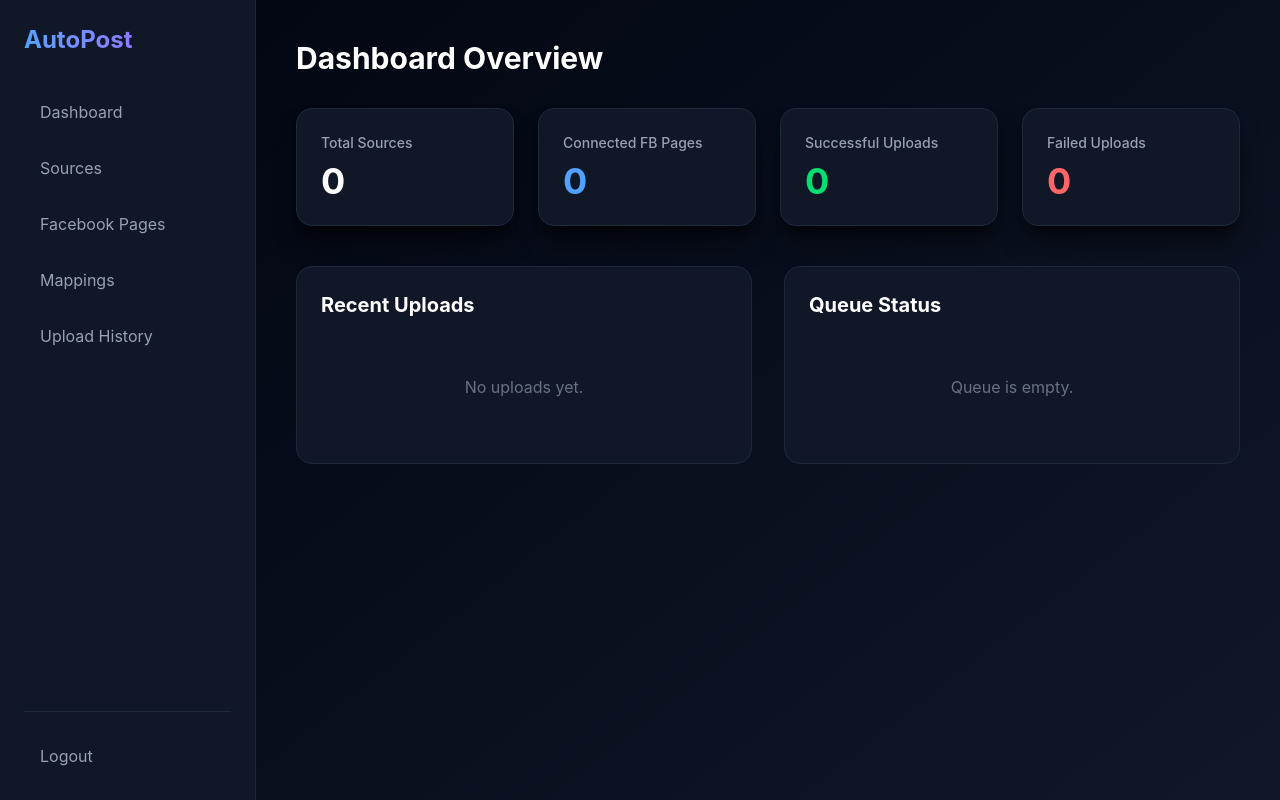
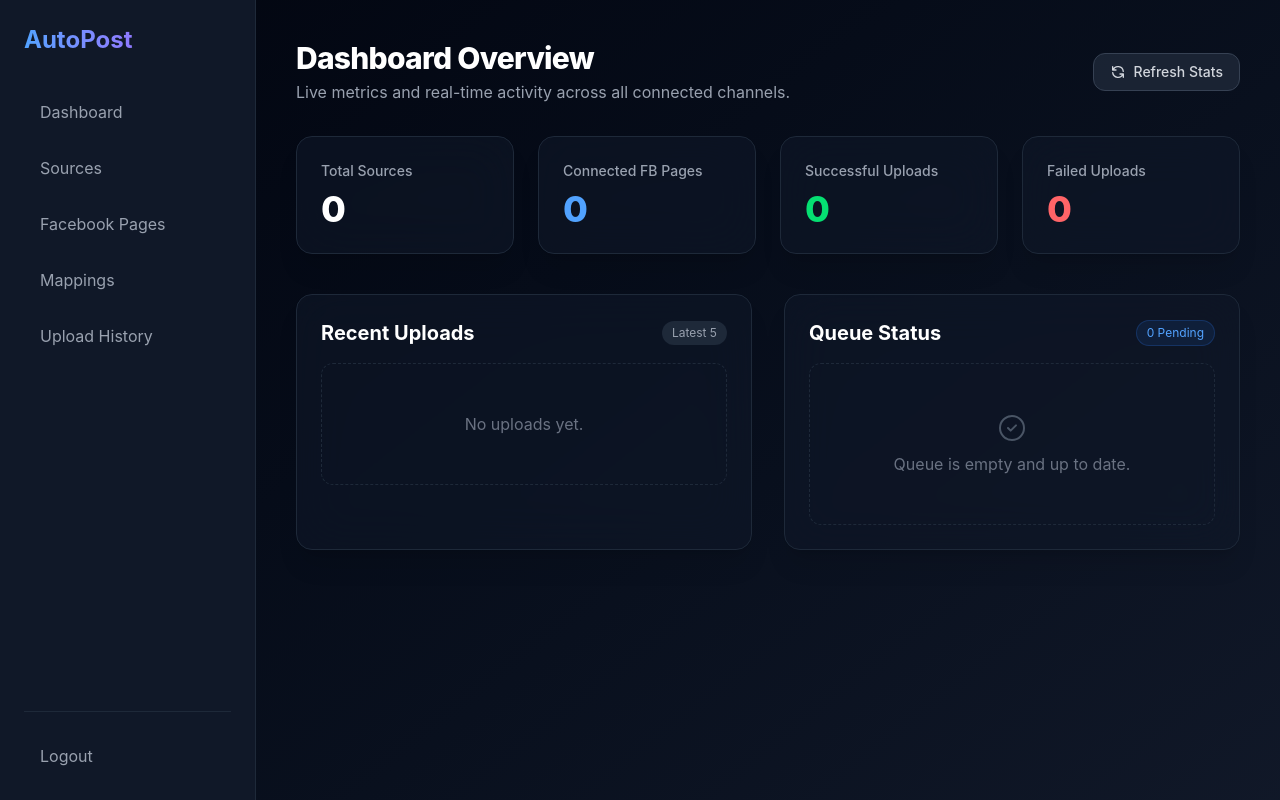
Before and after one commit to bushraansari4428-beep/autopost-app, a Next.js app in the folder frontend/: page /dashboard in a window 1280 px wide. Built offline with nearby package versions, Linux system fonts and the light colour scheme.

Commit message:
feat(ui): connect Dashboard Overview to live source, page, and history stats

```diff
--- a/frontend/src/app/dashboard/page.tsx
+++ b/frontend/src/app/dashboard/page.tsx
@@ -1,39 +1,197 @@
+'use client';
+import { useState, useEffect } from 'react';
+
 export default function Dashboard() {
+  const [stats, setStats] = useState({
+    totalSources: 0,
+    connectedPages: 0,
+    successfulUploads: 0,
+    failedUploads: 0
+  });
+  const [recentUploads, setRecentUploads] = useState<any[]>([]);
+  const [pendingQueue, setPendingQueue] = useState<any[]>([]);
+  const [loading, setLoading] = useState(true);
+
+  const fetchDashboardData = async () => {
+    try {
+      const token = localStorage.getItem('token');
+      if (!token) return;
+
+      const headers = { 'Authorization': `Bearer ${token}` };
+
+      const [resSources, resPages, resHistory] = await Promise.all([
+        fetch('/api/sources', { headers }).catch(() => null),
+        fetch('/api/pages', { headers }).catch(() => null),
+        fetch('/api/history', { headers }).catch(() => null)
+      ]);
+
+      let sourcesCount = 0;
+      if (resSources && resSources.ok) {
+        const sources = await resSources.json();
+        if (Array.isArray(sources)) sourcesCount = sources.length;
+      }
+
+      let pagesCount = 0;
+      if (resPages && resPages.ok) {
+        const pages = await resPages.json();
+        if (Array.isArray(pages)) pagesCount = pages.length;
+      }
+
+      let successCount = 0;
+      let failCount = 0;
+      let recent: any[] = [];
+      let pending: any[] = [];
+
+      if (resHistory && resHistory.ok) {
+        const history = await resHistory.json();
+        if (Array.isArray(history)) {
+          successCount = history.filter(h => h.status === 'COMPLETED' || h.status === 'SUCCESS').length;
+          failCount = history.filter(h => h.status === 'FAILED' || h.status === 'ERROR').length;
+          pending = history.filter(h => h.status === 'PENDING' || h.status === 'PROCESSING' || h.status === 'IN_PROGRESS');
+          // Get up to 5 most recent completed/failed items
+          recent = history.slice(0, 5);
+        }
+      }
+
+      setStats({
+        totalSources: sourcesCount,
+        connectedPages: pagesCount,
+        successfulUploads: successCount,
+        failedUploads: failCount
+      });
+      setRecentUploads(recent);
+      setPendingQueue(pending);
+    } catch (error) {
+      console.error('Error fetching dashboard statistics:', error);
+    } finally {
+      setLoading(false);
+    }
+  };
+
+  useEffect(() => {
+    fetchDashboardData();
+    // Optional polling every 30s to keep dashboard live
+    const interval = setInterval(fetchDashboardData, 30000);
+    return () => clearInterval(interval);
+  }, []);
+
   return (
-    <div>
-      <h1 className="text-3xl font-bold text-white mb-8">Dashboard Overview</h1>
+    <div className="animate-in fade-in slide-in-from-bottom-4 duration-700">
+      <div className="flex justify-between items-center mb-8">
+        <div>
+          <h1 className="text-3xl font-extrabold text-white tracking-tight">Dashboard Overview</h1>
+          <p className="text-gray-400 mt-1">Live metrics and real-time activity across all connected channels.</p>
+        </div>
+        <button
+          onClick={() => { setLoading(true); fetchDashboardData(); }}
+          className="px-4 py-2 bg-gray-800/80 hover:bg-gray-700/80 border border-gray-700 rounded-xl text-sm font-medium text-gray-300 hover:text-white transition-all flex items-center gap-2"
+        >
+          <svg className={`w-4 h-4 ${loading ? 'animate-spin' : ''}`} fill="none" stroke="currentColor" viewBox="0 0 24 24">
+            <path strokeLinecap="round" strokeLinejoin="round" strokeWidth="2" d="M4 4v5h.582m15.356 2A8.001 8.001 0 004.582 9m0 0H9m11 11v-5h-.581m0 0a8.003 8.003 0 01-15.357-2m15.357 2H15" />
+          </svg>
+          Refresh Stats
+        </button>
+      </div>
 
       <div className="grid grid-cols-1 md:grid-cols-2 lg:grid-cols-4 gap-6 mb-10">
-        <div className="p-6 bg-gray-900 border border-gray-800 rounded-2xl shadow-xl shadow-black/50">
+        <div className="p-6 bg-gray-900/60 backdrop-blur-xl border border-gray-800 rounded-2xl shadow-xl hover:border-gray-700 transition-all">
           <p className="text-gray-400 text-sm font-medium">Total Sources</p>
-          <p className="text-4xl font-bold text-white mt-2">0</p>
+          <p className="text-4xl font-extrabold text-white mt-2">
+            {loading ? <span className="animate-pulse opacity-50">...</span> : stats.totalSources}
+          </p>
         </div>
-        <div className="p-6 bg-gray-900 border border-gray-800 rounded-2xl shadow-xl shadow-black/50">
+        <div className="p-6 bg-gray-900/60 backdrop-blur-xl border border-gray-800 rounded-2xl shadow-xl hover:border-gray-700 transition-all">
           <p className="text-gray-400 text-sm font-medium">Connected FB Pages</p>
-          <p className="text-4xl font-bold text-blue-400 mt-2">0</p>
+          <p className="text-4xl font-extrabold text-blue-400 mt-2">
+            {loading ? <span className="animate-pulse opacity-50">...</span> : stats.connectedPages}
+          </p>
         </div>
-        <div className="p-6 bg-gray-900 border border-gray-800 rounded-2xl shadow-xl shadow-black/50">
+        <div className="p-6 bg-gray-900/60 backdrop-blur-xl border border-gray-800 rounded-2xl shadow-xl hover:border-gray-700 transition-all">
           <p className="text-gray-400 text-sm font-medium">Successful Uploads</p>
-          <p className="text-4xl font-bold text-green-400 mt-2">0</p>
+          <p className="text-4xl font-extrabold text-green-400 mt-2">
+            {loading ? <span className="animate-pulse opacity-50">...</span> : stats.successfulUploads}
+          </p>
         </div>
-        <div className="p-6 bg-gray-900 border border-gray-800 rounded-2xl shadow-xl shadow-black/50">
+        <div className="p-6 bg-gray-900/60 backdrop-blur-xl border border-gray-800 rounded-2xl shadow-xl hover:border-gray-700 transition-all">
           <p className="text-gray-400 text-sm font-medium">Failed Uploads</p>
-          <p className="text-4xl font-bold text-red-400 mt-2">0</p>
+          <p className="text-4xl font-extrabold text-red-400 mt-2">
+            {loading ? <span className="animate-pulse opacity-50">...</span> : stats.failedUploads}
+          </p>
         </div>
       </div>
 
       <div className="grid grid-cols-1 lg:grid-cols-2 gap-8">
-        <div className="bg-gray-900 border border-gray-800 rounded-2xl p-6">
-          <h2 className="text-xl font-bold text-white mb-4">Recent Uploads</h2>
-          <div className="text-center py-10 text-gray-500">
-            No uploads yet.
-          </div>
+        <div className="bg-gray-900/60 backdrop-blur-xl border border-gray-800 rounded-2xl p-6 shadow-xl">
+          <h2 className="text-xl font-bold text-white mb-4 flex items-center justify-between">
+            <span>Recent Uploads</span>
+            <span className="text-xs font-normal px-2.5 py-1 bg-gray-800 rounded-full text-gray-400">Latest 5</span>
+          </h2>
+          {loading ? (
+            <div className="text-center py-12 text-gray-500 animate-pulse">Loading recent activity...</div>
+          ) : recentUploads.length === 0 ? (
+            <div className="text-center py-12 text-gray-500 border border-dashed border-gray-800 rounded-xl">
+              No uploads yet.
+            </div>
+          ) : (
+            <div className="space-y-3.5 mt-4">
+              {recentUploads.map(item => (
+                <div key={item.id} className="flex items-center justify-between p-3.5 bg-gray-800/50 hover:bg-gray-800/80 rounded-xl border border-gray-700/50 transition-all">
+                  <div className="min-w-0 flex-1 mr-4">
+                    <p className="font-semibold text-white text-sm truncate">
+                      {item.video?.title || 'Instagram / Reel Post'}
+                    </p>
+                    <p className="text-xs text-gray-400 mt-0.5">
+                      Destination: <span className="text-gray-300">{item.facebookPageId || 'Facebook Page'}</span> • {new Date(item.createdAt).toLocaleTimeString([], { hour: '2-digit', minute: '2-digit' })}
+                    </p>
+                  </div>
+                  <span className={`px-2.5 py-1 rounded-full text-xs font-bold whitespace-nowrap ${
+                    item.status === 'COMPLETED' || item.status === 'SUCCESS'
+                      ? 'bg-green-500/10 text-green-400 border border-green-500/20'
+                      : item.status === 'FAILED'
+                      ? 'bg-red-500/10 text-red-400 border border-red-500/20'
+                      : 'bg-blue-500/10 text-blue-400 border border-blue-500/20'
+                  }`}>
+                    {item.status === 'COMPLETED' ? 'SUCCESS' : item.status}
+                  </span>
+                </div>
+              ))}
+            </div>
+          )}
         </div>
-        <div className="bg-gray-900 border border-gray-800 rounded-2xl p-6">
-          <h2 className="text-xl font-bold text-white mb-4">Queue Status</h2>
-          <div className="text-center py-10 text-gray-500">
-            Queue is empty.
-          </div>
+
+        <div className="bg-gray-900/60 backdrop-blur-xl border border-gray-800 rounded-2xl p-6 shadow-xl">
+          <h2 className="text-xl font-bold text-white mb-4 flex items-center justify-between">
+            <span>Queue Status</span>
+            <span className="text-xs font-normal px-2.5 py-1 bg-blue-500/10 text-blue-400 border border-blue-500/20 rounded-full">
+              {pendingQueue.length} Pending
+            </span>
+          </h2>
+          {loading ? (
+            <div className="text-center py-12 text-gray-500 animate-pulse">Checking active queue...</div>
+          ) : pendingQueue.length === 0 ? (
+            <div className="text-center py-12 text-gray-500 border border-dashed border-gray-800 rounded-xl flex flex-col items-center justify-center">
+              <svg className="w-8 h-8 text-gray-600 mb-2" fill="none" stroke="currentColor" viewBox="0 0 24 24">
+                <path strokeLinecap="round" strokeLinejoin="round" strokeWidth="1.5" d="M9 12l2 2 4-4m6 2a9 9 0 11-18 0 9 9 0 0118 0z" />
+              </svg>
+              <span>Queue is empty and up to date.</span>
+            </div>
+          ) : (
+            <div className="space-y-3 mt-4">
+              {pendingQueue.map(item => (
+                <div key={item.id} className="flex items-center justify-between p-3.5 bg-blue-900/20 border border-blue-500/30 rounded-xl animate-pulse">
+                  <div className="min-w-0 flex-1 mr-4">
+                    <p className="font-semibold text-blue-200 text-sm truncate">
+                      Processing: {item.video?.title || 'Queue Item'}
+                    </p>
+                    <p className="text-xs text-blue-400 mt-0.5">Target Page ID: {item.facebookPageId}</p>
+                  </div>
+                  <span className="px-2.5 py-1 bg-blue-500/20 text-blue-300 border border-blue-500/30 rounded-full text-xs font-bold whitespace-nowrap">
+                    PROCESSING
+                  </span>
+                </div>
+              ))}
+            </div>
+          )}
         </div>
       </div>
     </div>
```
